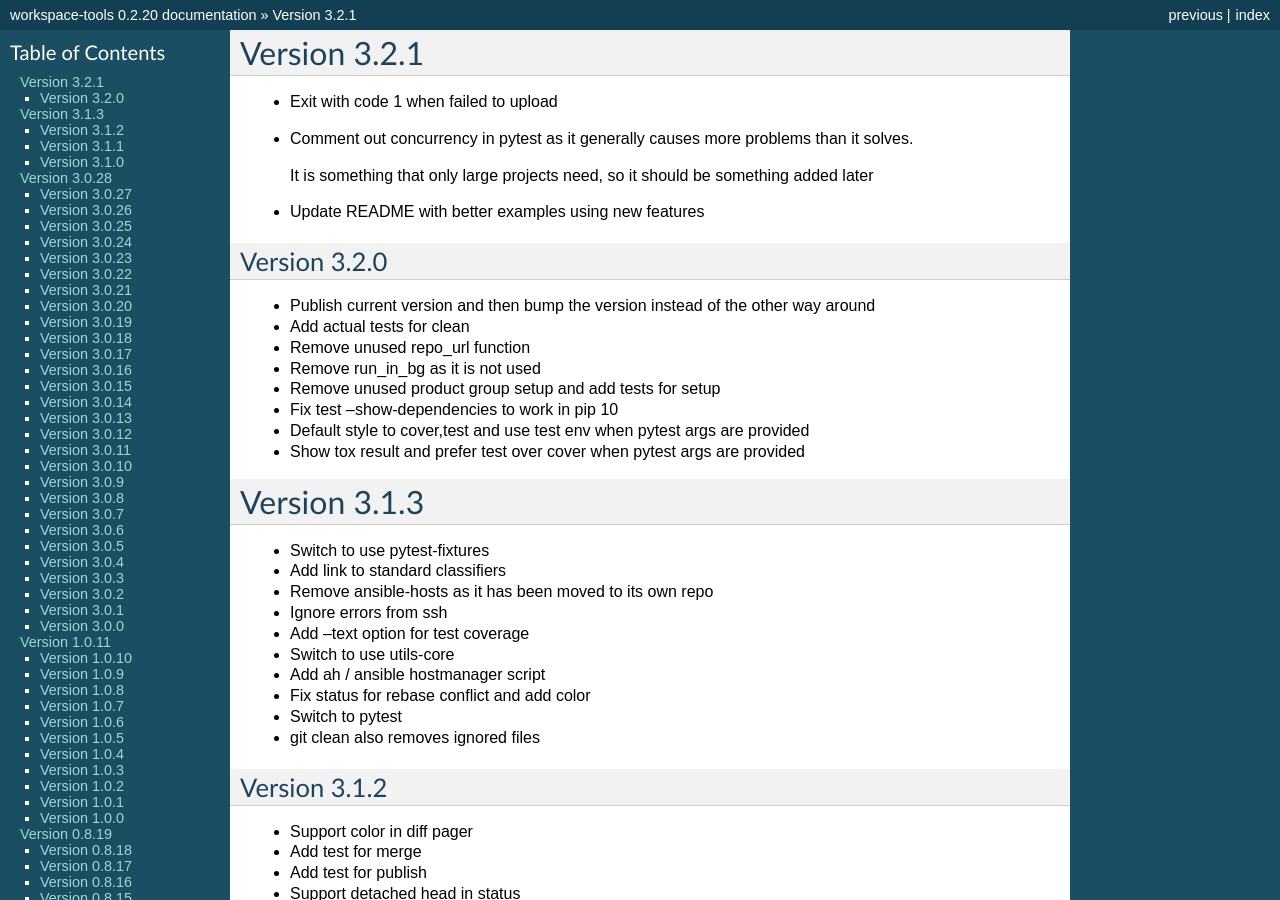
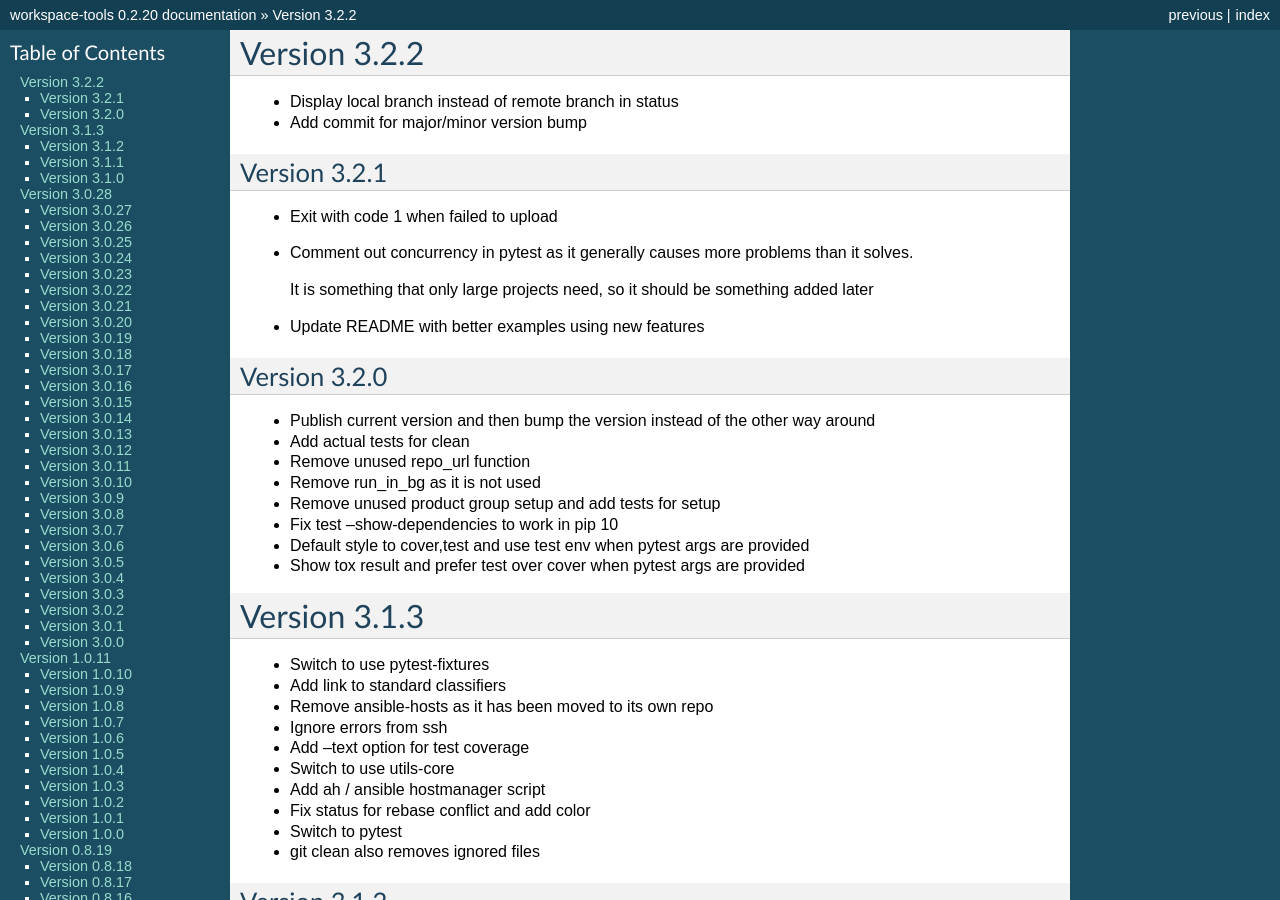
Before and after one commit to maxzheng/workspace-tools, a Sphinx documentation site: the page built from docs/CHANGELOG.rst, in a window 1280 px wide and 900 px high. Built offline with Sphinx 7.4.7, drawn with Linux system fonts in a browser that asks for light colours; some of the changed text lies outside the part shown.

Commit message:
Publish version 3.2.2

```diff
--- a/docs/CHANGELOG.rst
+++ b/docs/CHANGELOG.rst
@@ -1,5 +1,11 @@
+Version 3.2.2
+================================================================================
+
+* Display local branch instead of remote branch in status
+* Add commit for major/minor version bump
+
 Version 3.2.1
-================================================================================
+--------------------------------------------------------------------------------
 
 * Exit with code 1 when failed to upload
 * Comment out concurrency in pytest as it generally causes more problems than it solves.
--- a/setup.py
+++ b/setup.py
@@ -10,7 +10,7 @@ def find_files(path):
 
 setuptools.setup(
     name='workspace-tools',
-    version='3.2.2',
+    version='3.2.3',
 
     author='Max Zheng',
     author_email='maxzheng.os@gmail.com',
```
